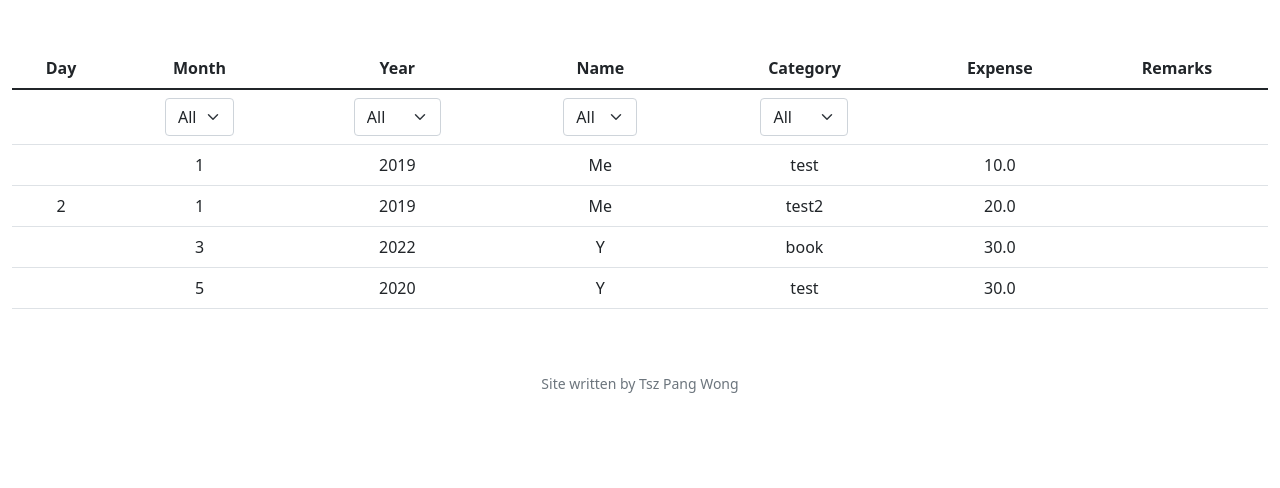
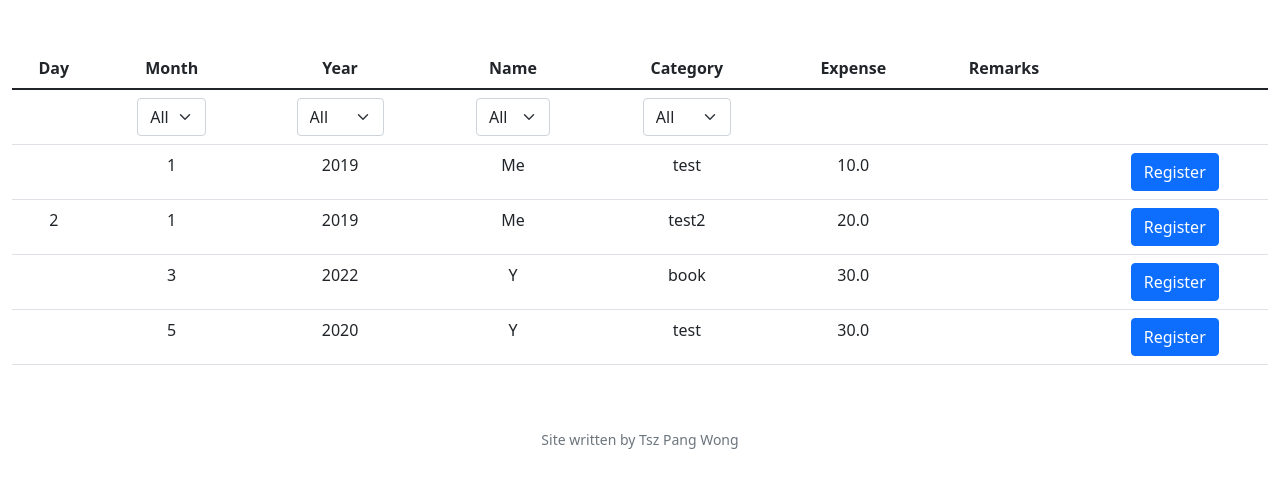
Before and after one commit to tpwong1990/tpwong, a Flask app: page / in a window 1280 px wide. Shown: the part 114-602 px from the top of the page. Run offline with Flask 2, Linux system fonts and the light colour scheme; a user stored in the database is signed in; some libraries are stand-ins or nearby versions.

Commit message:
Wed, Jan 25, 2023, 6:10 PM +00:00

```diff
--- a/CS50_final/templates/summary.html
+++ b/CS50_final/templates/summary.html
@@ -42,6 +42,7 @@
             <th>Category</th>
             <th>Expense</th>
             <th>Remarks</th>
+            <th></th>
         </tr>
     </thread>
     <tbody>
@@ -81,6 +82,7 @@
             </td>
             <td></td>
             <td></td>
+            <td></td>
         </tr>
         {% for exp in expenses %}
             </tr>
@@ -91,6 +93,7 @@
                 <td>{{ exp[4] }}</td>
                 <td>{{ exp[6] }}</td>
                 <td>{{ exp[7] }}</td>
+                <td><button class="btn btn-primary" type="submit">Register</button></td>
             </tr>
         {% endfor %}
     </tbody>
```
Also changed, not shown: CS50_final/expenses.db.
